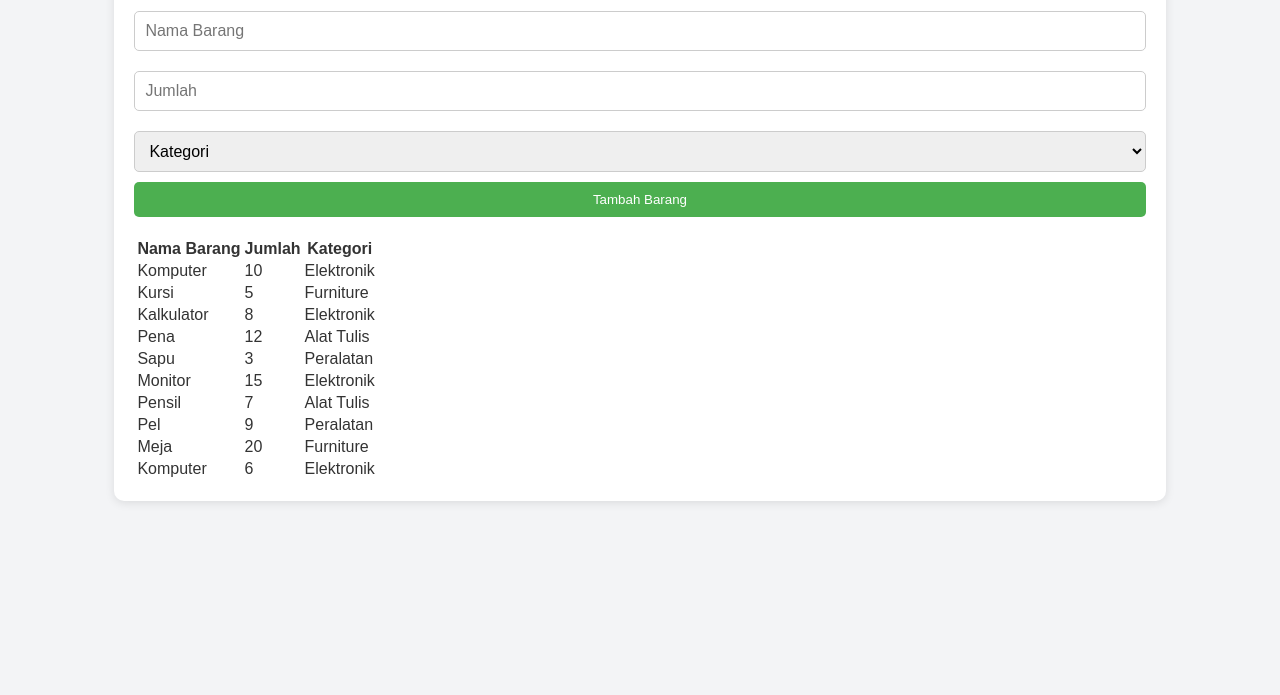
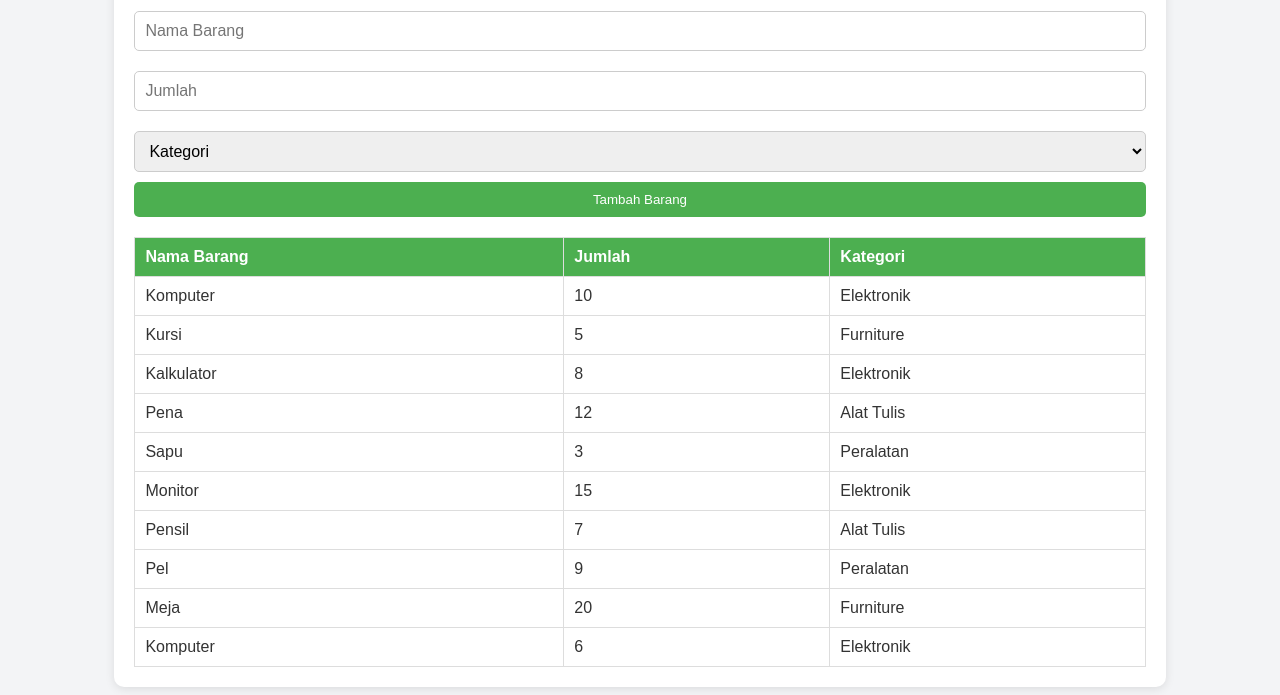
Before and after one commit to StevanyAngel/StevanyAngel-latihan-css, a plain HTML site: page index.html in a window 1280 px wide. Shown: the part 107-802 px from the top of the page. Drawn offline with Linux system fonts and the light colour scheme.

Commit message:
Design table

```diff
--- a/style.css
+++ b/style.css
@@ -44,3 +44,20 @@ button {
 button:hover {
     background-color: #45a049;
 }
+
+table {
+    width: 100%;
+    border-collapse: collapse;
+    margin-top: 20px;
+}
+
+th, td {
+    border: 1px solid #ddd;
+    padding: 10px;
+    text-align: left;
+}
+
+th {
+    background-color: #4CAF50;
+    color: white;
+}
```
